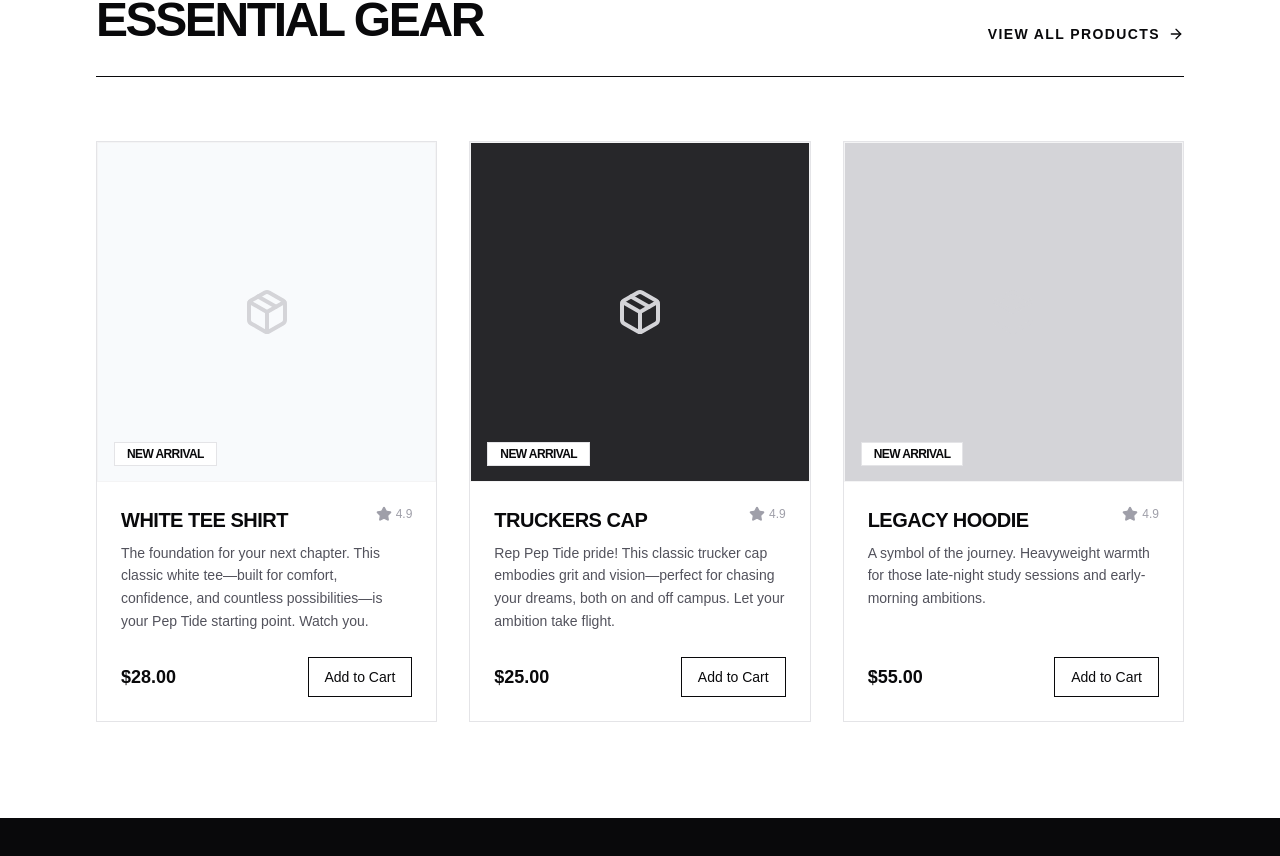
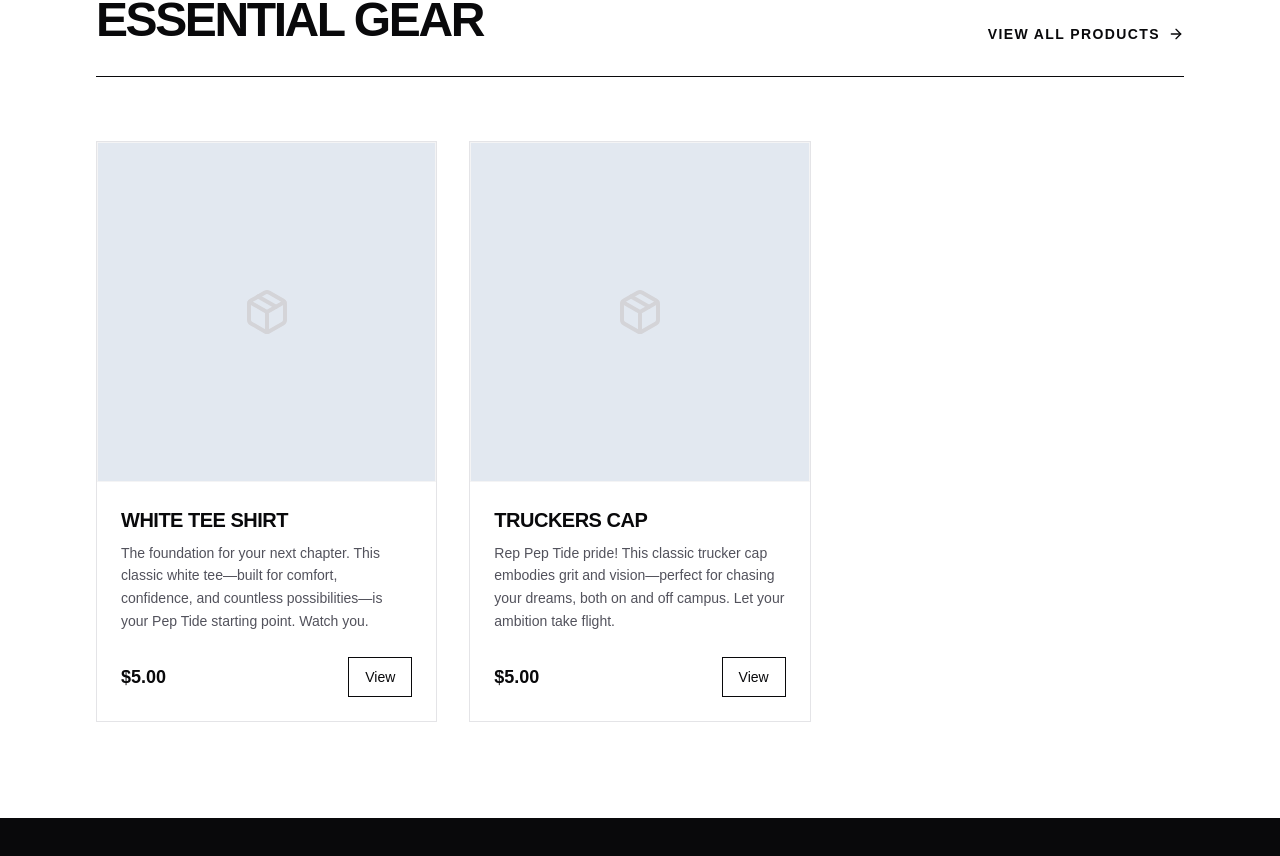
Before and after one commit to abc-abc-123-456-789/peptidex_website, a Next.js app: page / in a window 1280 px wide. Shown: the part 642-1498 px from the top of the page. Built offline with nearby package versions, Linux system fonts and the light colour scheme.

Commit message:
Enforce products.json as sole data source: slugs in data, generateStaticParams on detail page, home page imports from lib/products

```diff
--- a/app/page.tsx
+++ b/app/page.tsx
@@ -1,46 +1,15 @@
 import type { Metadata } from "next";
 import Image from "next/image";
 import Link from "next/link";
-import { ArrowRight, Package, Star } from "lucide-react";
+import { ArrowRight, Package } from "lucide-react";
 import { Card, CardContent, CardFooter, CardHeader, CardTitle } from "@/components/ui/card";
 import { Button } from "@/components/ui/button";
+import { products } from "@/lib/products";
 
 export const metadata: Metadata = {
-  title: "Where Dreams Take Flight | Pep Tide High School",
-  description: "Pep Tide High School is a vibrant launchpad for ambition, curiosity, and growth. Discover our official gear and start your journey.",
+  title: "Where Dreams Take Flight | Pep Tide High, LLC",
+  description: "Pep Tide is where ambition meets action. Discover our official gear and start your journey.",
 };
-
-interface Product {
-  id: string;
-  name: string;
-  description: string;
-  price: string;
-  color: string;
-}
-
-const FEATURED_PRODUCTS: Product[] = [
-  {
-    id: "1",
-    name: "White Tee Shirt",
-    description: "The foundation for your next chapter. This classic white tee—built for comfort, confidence, and countless possibilities—is your Pep Tide starting point. Watch you.",
-    price: "$28.00",
-    color: "bg-slate-50",
-  },
-  {
-    id: "2",
-    name: "Truckers Cap",
-    description: "Rep Pep Tide pride! This classic trucker cap embodies grit and vision—perfect for chasing your dreams, both on and off campus. Let your ambition take flight.",
-    price: "$25.00",
-    color: "bg-zinc-800",
-  },
-  {
-    id: "3",
-    name: "Legacy Hoodie",
-    description: "A symbol of the journey. Heavyweight warmth for those late-night study sessions and early-morning ambitions.",
-    price: "$55.00",
-    color: "bg-zinc-300",
-  },
-];
 
 export default function HomePage() {
   return (
@@ -98,42 +67,34 @@ export default function HomePage() {
         </div>
 
         <div className="grid grid-cols-1 md:grid-cols-2 lg:grid-cols-3 gap-8">
-          {FEATURED_PRODUCTS.map((product) => (
-            <Card key={product.id} className="rounded-none border-zinc-200 shadow-none flex flex-col">
+          {products.slice(0, 3).map((product) => (
+            <Link key={product.slug} href={`/products/${product.slug}`} className="group">
+              <Card className="rounded-none border-zinc-200 shadow-none flex flex-col h-full">
                 <CardHeader className="p-0">
-                <div className={`aspect-square w-full ${product.color} border border-zinc-100 relative group overflow-hidden`}>
-                  {/* Placeholder for product image */}
+                  <div className="aspect-square w-full bg-slate-200 border border-zinc-100 relative overflow-hidden group-hover:bg-slate-300 transition-colors">
                     <div className="absolute inset-0 flex items-center justify-center">
                       <Package className="h-12 w-12 text-zinc-300" />
-                  </div>
-                  <div className="absolute bottom-4 left-4">
-                    <span className="bg-white px-3 py-1 text-xs font-bold uppercase tracking-tighter border border-zinc-200">
-                      New Arrival
-                    </span>
                     </div>
                   </div>
                 </CardHeader>
                 <CardContent className="p-6 flex-grow">
-                <div className="flex justify-between items-start mb-2">
-                  <CardTitle className="text-xl font-black uppercase tracking-tight">
+                  <CardTitle className="text-xl font-black uppercase tracking-tight mb-2">
                     {product.name}
                   </CardTitle>
-                  <div className="flex items-center text-zinc-400">
-                    <Star className="h-4 w-4 fill-current" />
-                    <span className="text-xs ml-1">4.9</span>
-                  </div>
-                </div>
                   <p className="text-zinc-600 text-sm leading-relaxed">
-                  {product.description}
+                    {product.short_description}
                   </p>
                 </CardContent>
                 <CardFooter className="p-6 pt-0 flex items-center justify-between">
-                <span className="text-lg font-bold">{product.price}</span>
+                  <span className="text-lg font-bold">
+                    ${(product.price > 0 ? product.price : 5).toFixed(2)}
+                  </span>
                   <Button variant="outline" className="rounded-none border-zinc-950 hover:bg-zinc-950 hover:text-white transition-colors">
-                  Add to Cart
+                    View
                   </Button>
                 </CardFooter>
               </Card>
+            </Link>
           ))}
         </div>
       </section>
--- a/app/products/[slug]/page.tsx
+++ b/app/products/[slug]/page.tsx
@@ -1,155 +1,65 @@
-"use client"
+import { notFound } from "next/navigation";
+import type { Metadata } from "next";
+import { products, getProductBySlug } from "@/lib/products";
+import AddToCartButton from "@/components/AddToCartButton";
 
-import React, { useState } from "react";
-import { ShoppingCart, CheckCircle, AlertCircle } from "lucide-react";
-import { cn } from "@/lib/utils";
-
-interface Product {
-  name: string;
-  short_description: string;
-  long_description: string;
-  price: number;
-  slug: string;
+export function generateStaticParams() {
+  return products.map((p) => ({ slug: p.slug }));
 }
 
-interface CartItem {
-  name: string;
-  price: number;
-  quantity: number;
-  slug: string;
+export async function generateMetadata({
+  params,
+}: {
+  params: Promise<{ slug: string }>;
+}): Promise<Metadata> {
+  const { slug } = await params;
+  const product = getProductBySlug(slug);
+  if (!product) return { title: "Product Not Found" };
+  return {
+    title: `${product.name} | Pep Tide High, LLC`,
+    description: product.short_description,
+  };
 }
 
-interface ProductClientDetailsProps {
-  product: Product;
-}
+export default async function ProductPage({
+  params,
+}: {
+  params: Promise<{ slug: string }>;
+}) {
+  const { slug } = await params;
+  const product = getProductBySlug(slug);
+  if (!product) notFound();
 
-export default function ProductClientDetails({ product }: ProductClientDetailsProps) {
-  const [quantity, setQuantity] = useState<number>(1);
-  const [status, setStatus] = useState<"idle" | "success" | "error">("idle");
-
-  const formattedPrice = new Intl.NumberFormat("en-US", {
-    style: "currency",
-    currency: "USD",
-  }).format(product.price || 5.00);
-
-  const handleAddToCart = () => {
-    try {
-      // 1. Read existing cart
-      const storedCart = localStorage.getItem("wc_cart");
-      const cart: CartItem[] = storedCart ? JSON.parse(storedCart) : [];
-
-      // 2. Find existing entry
-      const existingItemIndex = cart.findIndex((item) => item.slug === product.slug);
-
-      if (existingItemIndex > -1) {
-        // Increment quantity
-        cart[existingItemIndex].quantity += quantity;
-      } else {
-        // Append new
-        cart.push({
-          name: product.name,
-          price: product.price || 5.00,
-          quantity: quantity,
-          slug: product.slug,
-        });
-      }
-
-      // 3. Write back to localStorage
-      localStorage.setItem("wc_cart", JSON.stringify(cart));
-
-      // 4. Show confirmation
-      setStatus("success");
-      setTimeout(() => setStatus("idle"), 3000);
-    } catch (error) {
-      console.error("Cart error:", error);
-      setStatus("error");
-      setTimeout(() => setStatus("idle"), 3000);
-    }
-  };
+  const price = product.price > 0 ? product.price : 5;
 
   return (
-    <div className="flex flex-col space-y-6">
-      <header className="space-y-2">
-        <h1 className="text-4xl font-bold tracking-tight text-zinc-900 uppercase">
-          {product.name}
-        </h1>
-        <p className="text-xl font-medium text-zinc-600">
-          {formattedPrice}
-        </p>
-      </header>
+    <main className="min-h-screen bg-white">
+      <div className="max-w-7xl mx-auto px-6 py-16 md:py-24">
+        <div className="grid grid-cols-1 md:grid-cols-2 gap-16">
+          {/* Product image placeholder */}
+          <div className="aspect-square w-full bg-slate-200 flex items-center justify-center">
+            <span className="text-slate-400 text-sm uppercase tracking-widest">Product Image</span>
+          </div>
 
-      <div className="space-y-4">
-        <p className="text-lg leading-relaxed text-zinc-800">
-          {product.short_description}
-        </p>
-      </div>
+          {/* Product details + cart interaction */}
+          <div className="flex flex-col space-y-8">
+            <div className="space-y-4">
+              <h1 className="text-4xl font-bold tracking-tight uppercase">{product.name}</h1>
+              <p className="text-2xl font-semibold">${price.toFixed(2)}</p>
+              <p className="text-lg text-zinc-600 leading-relaxed">{product.short_description}</p>
+            </div>
 
-      <hr className="border-zinc-200" />
+            <hr className="border-zinc-200" />
 
-      <div className="space-y-4">
-        <h2 className="text-sm font-bold uppercase tracking-wider text-zinc-500">
-          Details
-        </h2>
-        <p className="text-zinc-600 leading-relaxed">
-          {product.long_description}
-        </p>
-      </div>
+            <div className="space-y-2">
+              <h2 className="text-sm font-bold uppercase tracking-widest text-zinc-500">Details</h2>
+              <p className="text-zinc-700 leading-relaxed">{product.long_description}</p>
+            </div>
 
-      <div className="pt-6 space-y-6">
-        <div className="flex items-center space-x-4">
-          <div className="flex flex-col space-y-1">
-            <label
-              htmlFor="quantity"
-              className="text-xs font-bold uppercase tracking-tighter text-zinc-500"
-            >
-              Quantity
-            </label>
-            <input
-              id="quantity"
-              type="number"
-              min="1"
-              value={quantity}
-              onChange={(e) => setQuantity(Math.max(1, parseInt(e.target.value) || 1))}
-              className="w-20 border border-zinc-300 px-3 py-2 focus:outline-none focus:ring-1 focus:ring-black transition-all"
-            />
+            <AddToCartButton name={product.name} price={price} slug={product.slug} />
           </div>
         </div>
-
-        <button
-          onClick={handleAddToCart}
-          disabled={status === "success"}
-          className={cn(
-            "w-full md:w-auto px-12 py-4 font-bold uppercase tracking-widest transition-all flex items-center justify-center gap-2",
-            status === "success"
-              ? "bg-zinc-900 text-white cursor-default"
-              : "bg-zinc-900 text-white hover:bg-zinc-800 active:scale-[0.98]"
-          )}
-        >
-          {status === "success" ? (
-            <>
-              <CheckCircle className="w-5 h-5" />
-              Added to Cart
-            </>
-          ) : status === "error" ? (
-            <>
-              <AlertCircle className="w-5 h-5" />
-              Error
-            </>
-          ) : (
-            <>
-              <ShoppingCart className="w-5 h-5" />
-              Add to Cart
-            </>
-          )}
-        </button>
-
-        {/* Brief Confirmation Message */}
-        {status === "success" && (
-          <p className="text-sm font-medium text-green-600 animate-in fade-in slide-in-from-top-1">
-            Item added to your bag successfully.
-          </p>
-        )}
       </div>
-    </div>
+    </main>
   );
 }
--- /dev/null
+++ b/components/AddToCartButton.tsx
@@ -0,0 +1,78 @@
+"use client";
+
+import * as React from "react";
+import { ShoppingCart, CheckCircle, AlertCircle } from "lucide-react";
+
+interface CartItem {
+  name: string;
+  price: number;
+  quantity: number;
+  slug: string;
+}
+
+interface AddToCartButtonProps {
+  name: string;
+  price: number;
+  slug: string;
+}
+
+export default function AddToCartButton({ name, price, slug }: AddToCartButtonProps) {
+  const [quantity, setQuantity] = React.useState(1);
+  const [status, setStatus] = React.useState<"idle" | "success" | "error">("idle");
+
+  function handleAddToCart() {
+    try {
+      const stored = localStorage.getItem("wc_cart");
+      const cart: CartItem[] = stored ? JSON.parse(stored) : [];
+      const idx = cart.findIndex((item) => item.slug === slug);
+      if (idx > -1) {
+        cart[idx].quantity += quantity;
+      } else {
+        cart.push({ name, price, quantity, slug });
+      }
+      localStorage.setItem("wc_cart", JSON.stringify(cart));
+      setStatus("success");
+      setTimeout(() => setStatus("idle"), 3000);
+    } catch {
+      setStatus("error");
+      setTimeout(() => setStatus("idle"), 3000);
+    }
+  }
+
+  return (
+    <div className="space-y-4">
+      <div className="flex flex-col space-y-1">
+        <label htmlFor="quantity" className="text-xs font-bold uppercase tracking-widest text-zinc-500">
+          Quantity
+        </label>
+        <input
+          id="quantity"
+          type="number"
+          min="1"
+          value={quantity}
+          onChange={(e) => setQuantity(Math.max(1, parseInt(e.target.value) || 1))}
+          className="w-24 border border-black bg-white px-3 py-2 text-base focus:outline-none focus:ring-2 focus:ring-black"
+        />
+      </div>
+
+      <button
+        type="button"
+        onClick={handleAddToCart}
+        disabled={status === "success"}
+        className="flex items-center gap-2 bg-black text-white px-10 py-4 text-sm font-bold uppercase tracking-widest hover:bg-zinc-800 transition-colors disabled:opacity-60"
+      >
+        {status === "success" ? (
+          <><CheckCircle className="w-5 h-5" /> Added to Cart</>
+        ) : status === "error" ? (
+          <><AlertCircle className="w-5 h-5" /> Error — try again</>
+        ) : (
+          <><ShoppingCart className="w-5 h-5" /> Add to Cart</>
+        )}
+      </button>
+
+      {status === "success" && (
+        <p className="text-sm text-green-600 font-medium">Item added to your cart.</p>
+      )}
+    </div>
+  );
+}
--- a/products.json
+++ b/products.json
@@ -2,13 +2,15 @@
   {
     "name": "white tee shirt",
     "short_description": "The foundation for your next chapter. This classic white tee—built for comfort, confidence, and countless possibilities—is your Pep Tide starting point. Watch you.",
-    "long_description": "The foundation of any great look, and the start of your own Pep Tide story. This classic white tee is more than just a shirt—it’s a blank canvas for your ambitions. Crafted for comfort and built to last, it's the perfect everyday essential to wear while chasing your dreams. Whether you’re brainstorming in class or conquering your goals, this tee embodies the spirit of Pep Tide: ready for anything, fueled by possibility. Start your journey. Watch you.",
-    "price": 5
+    "long_description": "The foundation of any great look, and the start of your own Pep Tide story. This classic white tee is more than just a shirt—it's a blank canvas for your ambitions. Crafted for comfort and built to last, it's the perfect everyday essential to wear while chasing your dreams. Whether you're brainstorming in class or conquering your goals, this tee embodies the spirit of Pep Tide: ready for anything, fueled by possibility. Start your journey. Watch you.",
+    "price": 5,
+    "slug": "white-tee-shirt"
   },
   {
     "name": "truckers cap",
     "short_description": "Rep Pep Tide pride! This classic trucker cap embodies grit and vision—perfect for chasing your dreams, both on and off campus. Let your ambition take flight.",
     "long_description": "Gear up for your next chapter with the official Pep Tide High School Trucker Cap. This isn't just a hat; it's a statement—a symbol of the grit and vision forged within our halls. Durable, comfortable, and styled with the iconic Pep Tide logo, it's perfect for showcasing your school spirit, wherever your journey takes you. Represent your dreams, your team, and the unwavering spirit of Pep Tide. Take flight. Watch me.",
-    "price": 5
+    "price": 5,
+    "slug": "truckers-cap"
   }
 ]
```
Lines whose indentation alone changed are shown as unchanged.
